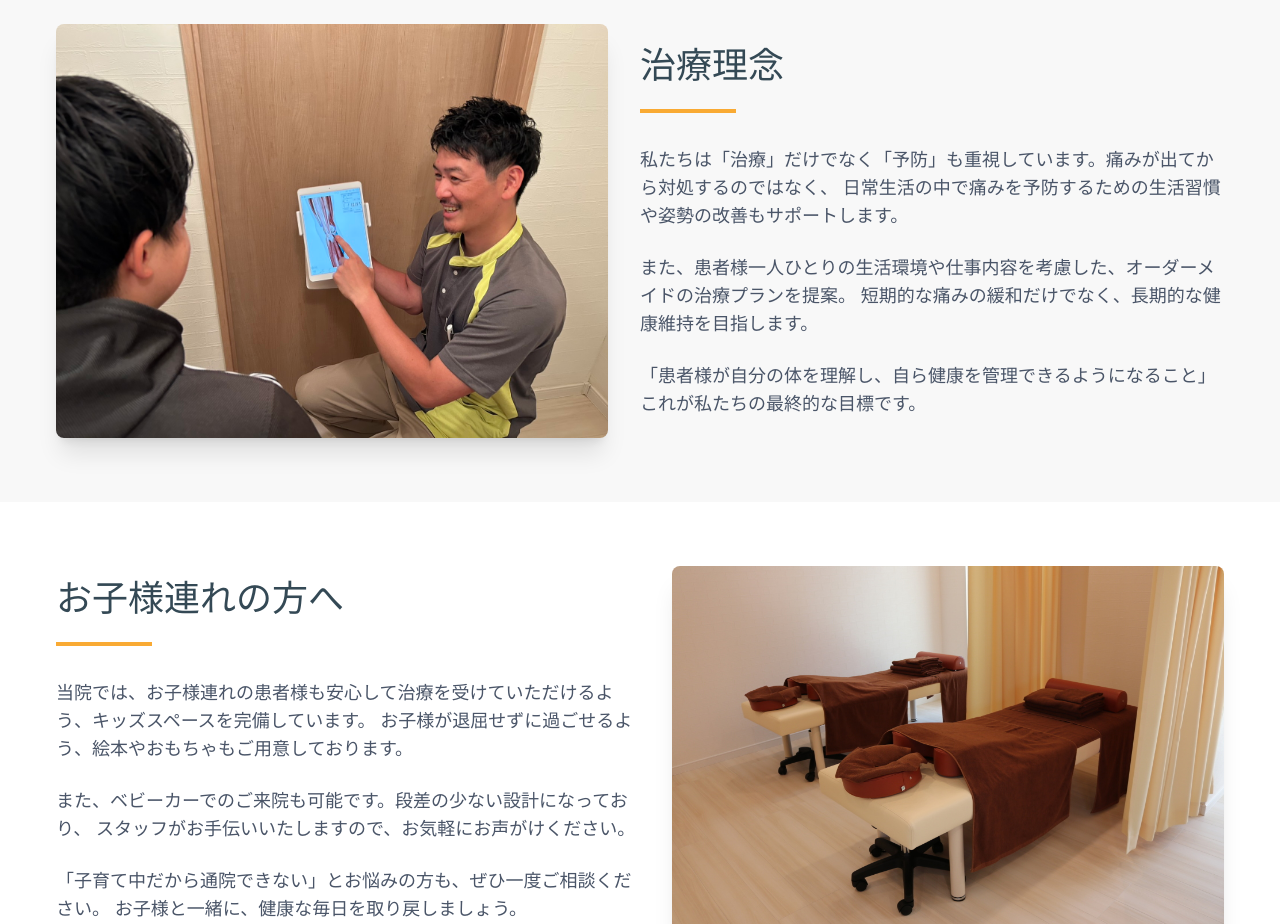
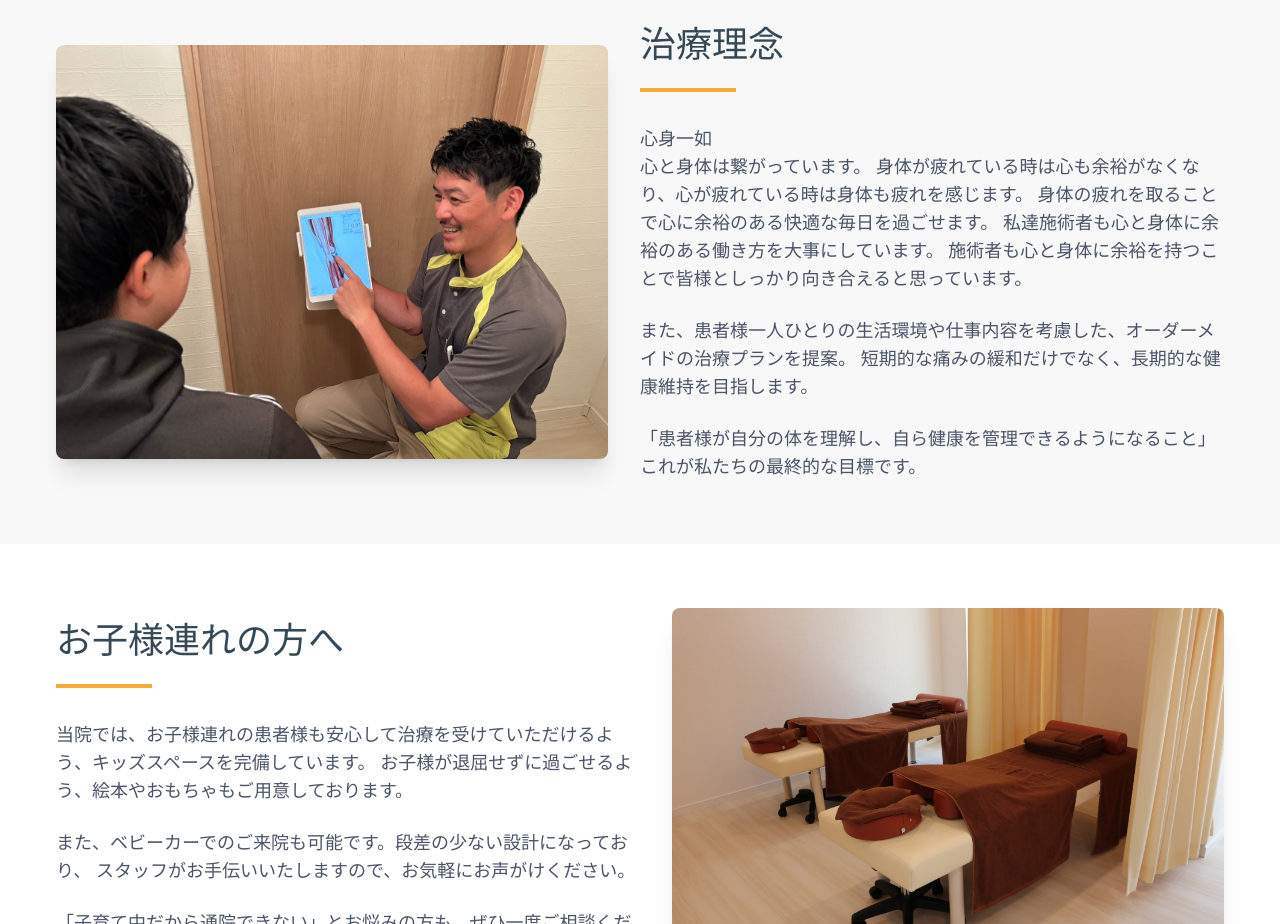
Before and after one commit to ideal-tomy/sunlit_next, a Next.js app: page / in a window 1280 px wide. Shown: the part 2220-3144 px from the top of the page. Built offline with nearby package versions, Linux system fonts and the light colour scheme.

Commit message:
画像とテキスト修正

```diff
--- a/pages/index.tsx
+++ b/pages/index.tsx
@@ -229,9 +229,13 @@ const Home = () => {
             <div className="md:w-1/2">
               <h2 className="text-3xl md:text-4xl font-bold mb-6 text-secondary-dark">治療理念</h2>
               <div className="w-24 h-1 bg-primary mb-8"></div>
-              <p className="text-lg mb-6 text-gray-700">
-                私たちは「治療」だけでなく「予防」も重視しています。痛みが出てから対処するのではなく、
-                日常生活の中で痛みを予防するための生活習慣や姿勢の改善もサポートします。
+              <p className="text-lg font-bold text-gray-700">心身一如</p>
+              <p className="text-lg mb-6 text-gray-700 whitespace-pre-line">
+心と身体は繋がっています。
+身体が疲れている時は心も余裕がなくなり、心が疲れている時は身体も疲れを感じます。
+身体の疲れを取ることで心に余裕のある快適な毎日を過ごせます。
+私達施術者も心と身体に余裕のある働き方を大事にしています。
+施術者も心と身体に余裕を持つことで皆様としっかり向き合えると思っています。
               </p>
               <p className="text-lg mb-6 text-gray-700">
                 また、患者様一人ひとりの生活環境や仕事内容を考慮した、オーダーメイドの治療プランを提案。
--- a/pages/private-treatment.tsx
+++ b/pages/private-treatment.tsx
@@ -158,7 +158,7 @@ const PrivateTreatment = () => {
                     price: '¥2,800',
                     duration: '30分',
                     description: '一般的な吸い玉法ではなく、筋肉や経絡に置くことでモビリティの向上や痛みの減少を目指す法です。',
-                    imageSrc: '/images/IMG_0042.jpg',
+                    imageSrc: '/images/func.jpg',
                     imageAlt: 'ファンクショナルカッピング'
                   }
                 ]
```
Also changed, not shown: public/images/func.jpg (added).
